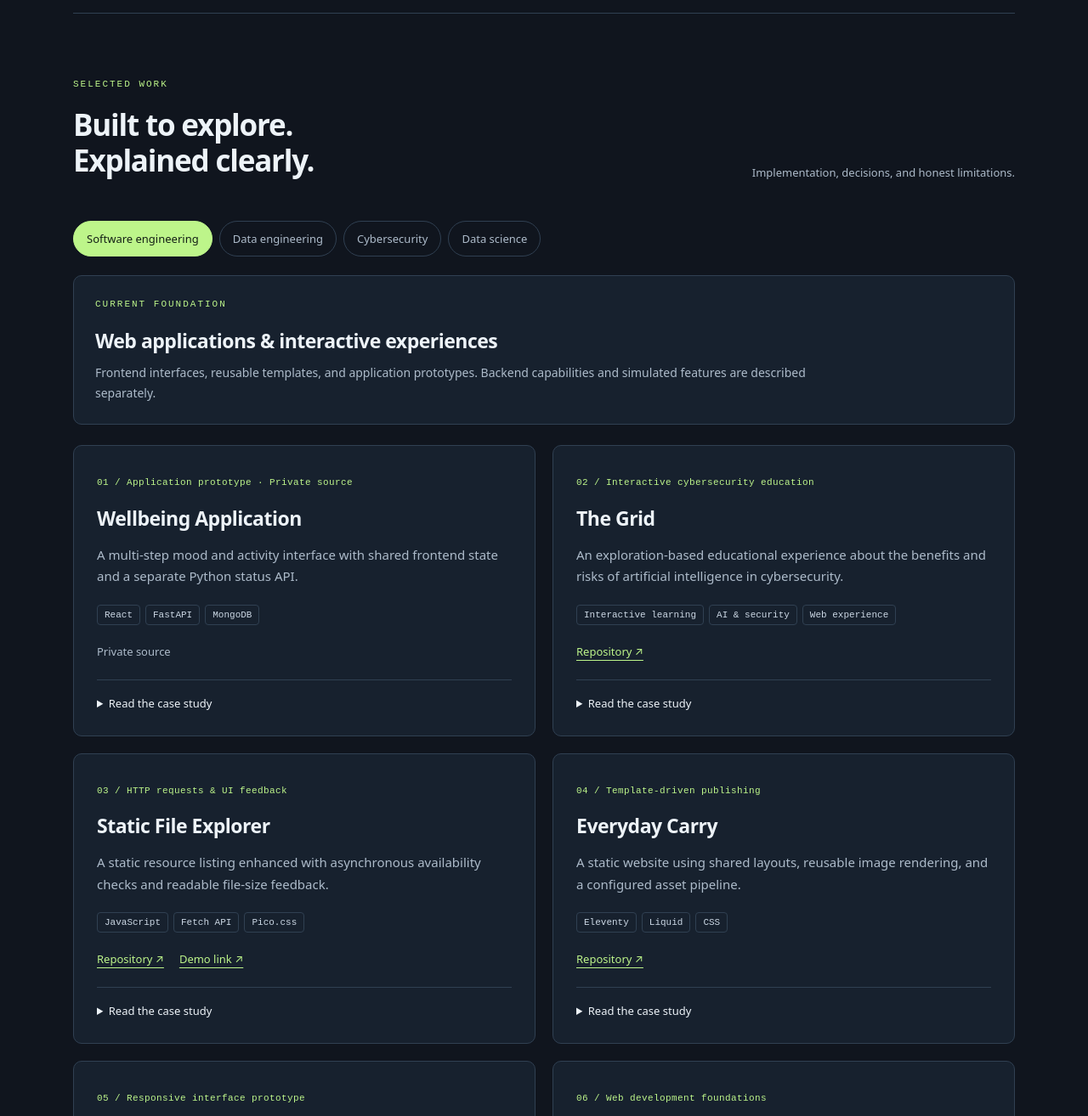
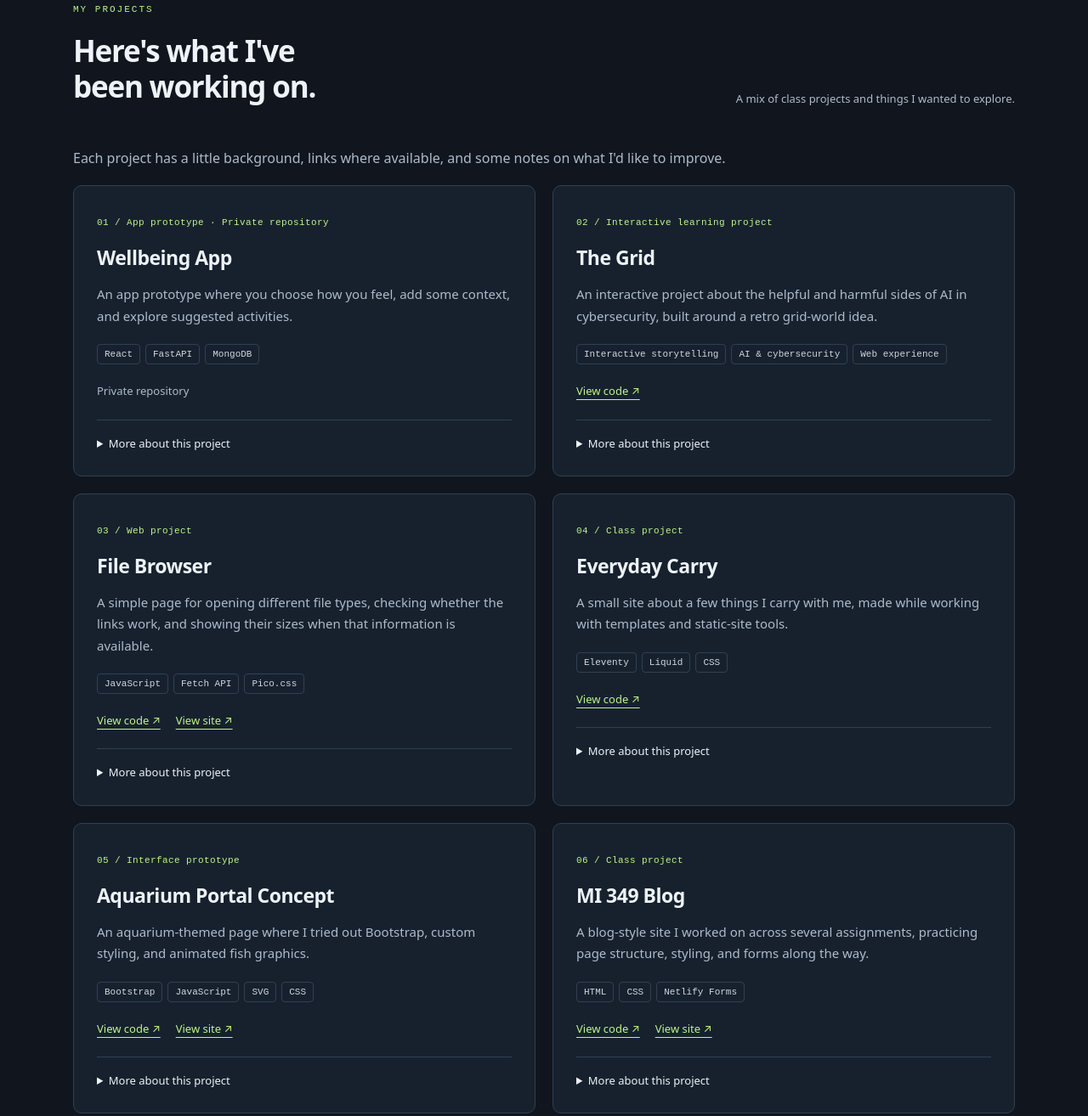
Before and after one commit to duudjack/portfolio, a plain HTML site: page index.html in a window 1280 px wide. Shown: the part 810-2124 px from the top of the page at 85% size. Drawn offline with Linux system fonts and the light colour scheme.

Commit message:
Make website copy more personal and remove career-role filters

```diff
--- a/index.html
+++ b/index.html
@@ -1,8 +1,22 @@
 <!doctype html>
-<html lang="en"><head><meta charset="utf-8"><meta name="viewport" content="width=device-width, initial-scale=1"><meta name="description" content="Mouhamet Diene — developer portfolio featuring web applications, interactive learning, and a roadmap into data and security."><meta name="theme-color" content="#10151e"><title>Mouhamet Diene | Developer Portfolio</title><link rel="stylesheet" href="styles.css"><script src="script.js" defer></script></head>
-<body><a class="skip" href="#main">Skip to content</a><header><nav class="wrap" aria-label="Main navigation"><a class="brand" href="#main">MD<span>.</span> / Mouhamet Diene</a><div class="nav-links"><a href="#projects">Work</a><a href="#roadmap">Next steps</a><a href="#about">About</a><a href="#contact">Contact</a></div></nav></header>
-<main id="main" class="wrap"><section class="hero" aria-labelledby="headline"><div><p class="eyebrow">Developer portfolio / Michigan State University</p><h1 id="headline">Interfaces with purpose.<br><span>Engineering in progress.</span></h1><p class="lead">I’m Mouhamet Diene. I build web projects and interactive experiences that connect interface design, technical communication, and hands-on development.</p><div class="actions"><a class="button primary" href="#projects">Explore my work ↗</a><a class="button" href="https://github.com/duudjack" target="_blank" rel="noopener noreferrer">GitHub ↗</a></div></div><aside class="profile"><p class="eyebrow">Developer profile / 01</p><div class="monogram" aria-hidden="true">md.</div><h2>Mouhamet Diene</h2><p>Web applications.<br>Interactive education.<br>Clear technical explanations.</p><dl><div><dt>Foundation</dt><dd>Frontend development</dd></div><div><dt>Exploring</dt><dd>Backend · Data · Security</dd></div><div><dt>GitHub</dt><dd>@duudjack</dd></div></dl></aside></section>
-<section id="projects"><div class="section-heading"><div><p class="eyebrow">Selected work</p><h2>Built to explore.<br>Explained clearly.</h2></div><p class="muted">Implementation, decisions, and honest limitations.</p></div><div class="filters" role="group" aria-label="Career focus"><button type="button" data-focus="software" aria-pressed="true">Software engineering</button><button type="button" data-focus="data" aria-pressed="false">Data engineering</button><button type="button" data-focus="security" aria-pressed="false">Cybersecurity</button><button type="button" data-focus="science" aria-pressed="false">Data science</button></div><div class="focus-panel" aria-live="polite"><p class="eyebrow" id="focus-label">Current foundation</p><h3 id="focus-title">Web applications & interactive experiences</h3><p id="focus-description">Explore my frontend projects and application prototypes below.</p></div><div id="project-grid" class="grid"></div><noscript><p>JavaScript is needed for project filtering and case studies. Browse the source repositories on <a href="https://github.com/duudjack">GitHub</a>.</p></noscript><p class="review-note">Review scope: descriptions reflect selected source files inspected in November 2026 and prior project discussions. Applications were not executed, demo links were not re-tested, and The Grid’s archive was not unpacked. Source access and verification limits are stated in each case study.</p></section>
-<section id="roadmap"><p class="eyebrow">Next chapter / proposed work</p><h2>Depth before more project cards.</h2><p class="muted">These are development plans, not completed projects or claimed expertise.</p><div class="roadmap-grid"><article class="road"><span class="badge">PLANNED / DATA</span><h3>Security Data Pipeline</h3><p>Ingest an open security dataset into normalized storage, with incremental updates, quality checks, deduplication, and run history.</p></article><article class="road"><span class="badge">PLANNED / SECURITY</span><h3>Application Hardening Study</h3><p>Threat-model an application I control, test within an authorized scope, implement fixes, and document before-and-after verification.</p></article><article class="road"><span class="badge">PLANNED / ANALYSIS</span><h3>Vulnerability Trends Study</h3><p>Answer a specific analytical question using documented data, reproducible exploration, a baseline, and appropriate evaluation.</p></article></div></section>
-<section id="about" class="about"><div><p class="eyebrow">About my work</p><h2>Technical curiosity.<br>A communication-first mindset.</h2><p>My project work at Michigan State University spans web development, interactive storytelling, and educational experiences. I’m interested in making complex ideas approachable through useful interfaces.</p><p>My current portfolio is strongest in frontend development. I’m extending that foundation through backend integration and planned work in data and application security.</p></div><div class="principles"><article><h3>Show the implementation</h3><p>Source links and case studies connect descriptions to concrete work.</p></article><article><h3>Be specific about scope</h3><p>Prototypes, simulated features, and planned work are labeled clearly.</p></article><article><h3>Explain the process</h3><p>My workflow includes AI-assisted development. Case studies separate verified behavior from limitations and next steps.</p></article></div></section>
-<section id="contact"><p class="eyebrow">Get in touch</p><h2>Let’s talk about the work.</h2><p class="muted">For opportunities, project discussions, or questions about a case study.</p><div class="actions"><a class="button primary" href="mailto:maxquillou@gmail.com">Email me ↗</a><a class="button" href="https://www.linkedin.com/in/mouhamet-macquillou-alpha-diene-158481267" target="_blank" rel="noopener noreferrer">LinkedIn ↗</a></div></section></main><footer class="wrap"><span>© <span id="year">2026</span> Mouhamet Diene</span><span>HTML · CSS · JavaScript / No tracking</span></footer></body></html>
+<html lang="en">
+<head>
+<meta charset="utf-8">
+<meta name="viewport" content="width=device-width, initial-scale=1">
+<meta name="description" content="My personal portfolio with projects I've worked on, what I learned from them, and what I'm working on next.">
+<meta name="theme-color" content="#10151e">
+<title>Mouhamet Diene | My Portfolio</title>
+<link rel="stylesheet" href="styles.css">
+<script src="script.js" defer></script>
+</head>
+<body>
+<a class="skip" href="#main">Skip to content</a>
+<header><nav class="wrap" aria-label="Main navigation"><a class="brand" href="#main">MD<span>.</span> / Mouhamet Diene</a><div class="nav-links"><a href="#projects">Projects</a><a href="#roadmap">What's next</a><a href="#about">About</a><a href="#contact">Contact</a></div></nav></header>
+<main id="main" class="wrap">
+<section class="hero" aria-labelledby="headline"><div><p class="eyebrow">Mouhamet Diene / My portfolio</p><h1 id="headline">Things I've made.<br><span>Things I'm figuring out.</span></h1><p class="lead">I'm Mouhamet. This is where I keep some of the projects I've worked on, what went into them, and what I want to do with them next.</p><div class="actions"><a class="button primary" href="#projects">Take a look ↗</a><a class="button" href="https://github.com/duudjack" target="_blank" rel="noopener noreferrer">My GitHub ↗</a></div></div><aside class="profile"><p class="eyebrow">A little about me</p><div class="monogram" aria-hidden="true">md.</div><h2>Mouhamet Diene</h2><p>Web projects, interactive experiences,<br>and ideas I wanted to try out.</p><dl><div><dt>School</dt><dd>Michigan State University</dd></div><div><dt>Interested in</dt><dd>Code · Design · Storytelling</dd></div><div><dt>GitHub</dt><dd>@duudjack</dd></div></dl></aside></section>
+<section id="projects"><div class="section-heading"><div><p class="eyebrow">My projects</p><h2>Here's what I've<br>been working on.</h2></div><p class="muted">A mix of class projects and things I wanted to explore.</p></div><p class="muted">Each project has a little background, links where available, and some notes on what I'd like to improve.</p><div id="project-grid" class="grid"></div><noscript><p>Turn on JavaScript to see the project cards, or browse <a href="https://github.com/duudjack">my repositories on GitHub</a>.</p></noscript><p class="review-note">Some of these are prototypes, and others are smaller projects I used to learn something new. I've included what's working and what still needs attention.</p></section>
+<section id="roadmap"><p class="eyebrow">What's next</p><h2>A few things I want to try.</h2><p class="muted">These are ideas for future projects, not things I've finished.</p><div class="roadmap-grid"><article class="road"><span class="badge">PROJECT IDEA</span><h3>Working with security data</h3><p>I want to take an open security dataset and build a way to collect, clean, and organize it, with checks for missing or duplicate records.</p></article><article class="road"><span class="badge">PROJECT IDEA</span><h3>Making an app more secure</h3><p>I'd like to take one of my own apps, look closely at how it handles access and user information, and document the changes I make.</p></article><article class="road"><span class="badge">PROJECT IDEA</span><h3>Finding patterns in the data</h3><p>I want to use a vulnerability dataset to answer a specific question, put together some useful visuals, and explain what the results do and don't show.</p></article></div></section>
+<section id="about" class="about"><div><p class="eyebrow">About me</p><h2>I like seeing an idea<br>turn into something usable.</h2><p>My work at Michigan State University has given me a chance to try web development, interactive storytelling, and different ways of presenting information.</p><p>Some projects here started with an assignment. Others started with a visual idea or a topic I wanted to explore. I wanted this site to bring them together instead of leaving them scattered across different links.</p></div><div class="principles"><article><h3>How I work</h3><p>I try things out, figure out what's not working, and keep making changes. My process also includes AI-assisted development.</p></article><article><h3>What you'll find here</h3><p>The projects themselves, a bit about how they work, and what I'd do differently the next time around.</p></article><article><h3>Still a work in progress</h3><p>I'll keep adding to this as I improve the projects and have more work to share.</p></article></div></section>
+<section id="contact"><p class="eyebrow">Contact</p><h2>Want to get in touch?</h2><p class="muted">You can email me or find me on LinkedIn.</p><div class="actions"><a class="button primary" href="mailto:maxquillou@gmail.com">Email me ↗</a><a class="button" href="https://www.linkedin.com/in/mouhamet-macquillou-alpha-diene-158481267" target="_blank" rel="noopener noreferrer">LinkedIn ↗</a></div></section>
+</main><footer class="wrap"><span>© <span id="year">2026</span> Mouhamet Diene</span><span>Made with HTML, CSS, and JavaScript</span></footer>
+</body></html>
--- a/script.js
+++ b/script.js
@@ -1,52 +1,59 @@
 const projects = [
- {title:'Wellbeing Application',type:'Application prototype · Private source',stack:['React','FastAPI','MongoDB'],description:'A multi-step mood and activity interface with shared frontend state and a separate Python status API.',implementation:'React Context and guarded routes coordinate the frontend journey. A separate FastAPI service creates and retrieves MongoDB status records.',limits:'Browser-storage login is simulated, not secure authentication. The reviewed status API does not implement the mood/activity workflow. Private source is not included.',next:'Connect one complete workflow to the backend; implement server-side authentication and authorization; add navigation and API tests.',url:null},
- {title:'The Grid',type:'Interactive cybersecurity education',stack:['Interactive learning','AI & security','Web experience'],description:'An exploration-based educational experience about the benefits and risks of artificial intelligence in cybersecurity.',implementation:'An AI-assisted interactive project developed around a retro grid-world learning concept. The public repository currently contains a ZIP archive and a minimal README.',limits:'The archive was not unpacked in the source review. This is educational content, not an operational security tool or machine-learning model.',next:'Extract browsable source, publish setup instructions and research sources, and add a demo and interaction checks.',url:'https://github.com/duudjack/The-grid-AI-X-Cybersecurity-'},
- {title:'Static File Explorer',type:'HTTP requests & UI feedback',stack:['JavaScript','Fetch API','Pico.css'],description:'A static resource listing enhanced with asynchronous availability checks and readable file-size feedback.',implementation:'Requests begin with HEAD and fall back to GET when needed. Availability indicators and a byte-formatting utility update the hardcoded resource table.',limits:'Not a general-purpose file manager. Resources are hardcoded and file sizes depend on response headers.',next:'Use a structured manifest, add filtering and sorting, and test formatting and request fallback behavior.',url:'https://github.com/duudjack/file-browser',demo:'https://filebrowsermouhamet.netlify.app/'},
- {title:'Everyday Carry',type:'Template-driven publishing',stack:['Eleventy','Liquid','CSS'],description:'A static website using shared layouts, reusable image rendering, and a configured asset pipeline.',implementation:'Liquid templates use a shared layout. Eleventy configuration defines asset passthrough and an itemImage shortcode.',limits:'A small content-focused course project; no backend or data engineering pipeline is claimed.',next:'Move item content into structured data, generate pages from a common template, and automate build checks.',url:'https://github.com/duudjack/11y-everyday-carry-website'},
- {title:'Aquarium Portal Concept',type:'Responsive interface prototype',stack:['Bootstrap','JavaScript','SVG','CSS'],description:'An unofficial educational member-portal concept with responsive layout and generated fish graphics.',implementation:'Bootstrap supports the layout, custom CSS defines the visual style, and JavaScript generates decorative SVG fish. Form submission displays an alert.',limits:'No working authentication or verified social-login integration. Not affiliated with or commissioned by the aquarium.',next:'Replace placeholder actions, fix invalid CSS, improve labels and keyboard states, and support reduced motion.',url:'https://github.com/duudjack/framework-challenge',demo:'https://frameworkproject.netlify.app/'},
- {title:'MI 349 Blog',type:'Web development foundations',stack:['HTML','CSS','Netlify Forms'],description:'A multi-page publishing project practicing content structure, navigation, styling, and contact forms.',implementation:'Separate pages organize articles, background, and contact information. Contact markup includes labels and Netlify form-processing attributes.',limits:'A foundational web project. Production deployment and form delivery were not tested in the source review.',next:'Check accessibility and responsive layouts, replace placeholders, and document form behavior.',url:'https://github.com/duudjack/mi349_blog',demo:'https://tubular-brioche-eca97b.netlify.app'}
+ {title:'Wellbeing App',type:'App prototype · Private repository',stack:['React','FastAPI','MongoDB'],description:'An app prototype where you choose how you feel, add some context, and explore suggested activities.',implementation:'The React side has screens for choosing a mood, picking an activity, and following the instructions. It uses shared state and route guards to move between screens. There is also a separate FastAPI service that saves and retrieves status records in MongoDB.',limits:'The login is a browser-storage simulation, not real authentication. The status API is not connected to the mood and activity flow yet. The repository is private.',next:'I want to connect the screens to the backend, add proper authentication, and test the full flow.',url:null},
+ {title:'The Grid',type:'Interactive learning project',stack:['Interactive storytelling','AI & cybersecurity','Web experience'],description:'An interactive project about the helpful and harmful sides of AI in cybersecurity, built around a retro grid-world idea.',implementation:'This project came from wanting to make the topic something you could explore instead of just read through. I worked on the concept and iterations with AI assistance. The public repository currently has the project packaged as a ZIP.',limits:'It is an educational experience, not a tool that detects attacks. The source is still packaged in an archive, so it needs a cleaner repository setup.',next:'I want to organize the source files, add clearer setup instructions and research links, and put together an easy-to-access demo.',url:'https://github.com/duudjack/The-grid-AI-X-Cybersecurity-'},
+ {title:'File Browser',type:'Web project',stack:['JavaScript','Fetch API','Pico.css'],description:'A simple page for opening different file types, checking whether the links work, and showing their sizes when that information is available.',implementation:'The page checks links with HEAD requests first and falls back to GET when needed. JavaScript updates the status beside each file and formats the file sizes into something easier to read.',limits:'The file list is written into the page. It does not upload files or browse a real directory, and file sizes depend on the response headers.',next:'I would like to load the list from a data file, add search and sorting, and test how the page handles failed requests.',url:'https://github.com/duudjack/file-browser',demo:'https://filebrowsermouhamet.netlify.app/'},
+ {title:'Everyday Carry',type:'Class project',stack:['Eleventy','Liquid','CSS'],description:'A small site about a few things I carry with me, made while working with templates and static-site tools.',implementation:'The pages use a shared Liquid layout. The Eleventy configuration copies the images and styles into the finished site and includes a reusable image shortcode.',limits:'It is a small content site rather than an app with a backend.',next:'I would move the item information into one data file and use a common template to generate the pages.',url:'https://github.com/duudjack/11y-everyday-carry-website'},
+ {title:'Aquarium Portal Concept',type:'Interface prototype',stack:['Bootstrap','JavaScript','SVG','CSS'],description:'An aquarium-themed page where I tried out Bootstrap, custom styling, and animated fish graphics.',implementation:'Bootstrap handles the layout, while the custom CSS gives the page its look. JavaScript generates the decorative SVG fish. Submitting the form displays an alert.',limits:'The login and social buttons are part of the interface concept, not working authentication. This was an unofficial educational project, not work commissioned by the aquarium.',next:'I want to clean up the placeholder actions, improve the form labels and keyboard controls, and add a reduced-motion option.',url:'https://github.com/duudjack/framework-challenge',demo:'https://frameworkproject.netlify.app/'},
+ {title:'MI 349 Blog',type:'Class project',stack:['HTML','CSS','Netlify Forms'],description:'A blog-style site I worked on across several assignments, practicing page structure, styling, and forms along the way.',implementation:'It has separate pages for posts, background information, and contact details, with a shared stylesheet. The contact form has labeled inputs and markup for Netlify Forms.',limits:'It is a basic static site. Form delivery still needs to be checked on the hosted version.',next:'I would check the mobile layout and accessibility, remove any remaining placeholder content, and make sure the contact form works as expected.',url:'https://github.com/duudjack/mi349_blog',demo:'https://tubular-brioche-eca97b.netlify.app'}
 ];
-const focusContent = {
- software: {label:'Current foundation', title:'Web applications & interactive experiences', description:'Frontend interfaces, reusable templates, and application prototypes. Backend capabilities and simulated features are described separately.', ids:[0,1,2,3,4,5]},
- data: {label:'Developing focus', title:'Toward dependable data workflows', description:'HTTP resource checks and a MongoDB status service are supporting experience—not a completed data engineering pipeline. The planned pipeline below will target ingestion, modeling, quality checks, and recovery.', ids:[2,0]},
- security: {label:'Education + planned hardening', title:'Security concepts, clearly communicated', description:'An educational experience and an application prototype with explicit security limitations. No penetration-testing, secure-authentication, or operational detection expertise is claimed.', ids:[1,0]},
- science: {label:'Developing focus', title:'Reproducible analysis is the next step', description:'The reviewed projects do not establish completed statistical modeling or machine learning. Interactive presentation is supporting experience; the planned analytical study is listed below.', ids:[]}
-};
+
 function element(tag, text, className) {
- const node=document.createElement(tag);
- if(text!==undefined) node.textContent=text;
- if(className) node.className=className;
+ const node = document.createElement(tag);
+ if (text !== undefined) node.textContent = text;
+ if (className) node.className = className;
  return node;
 }
-function externalLink(label,url) {
- const link=element('a',label);link.href=url;link.target='_blank';link.rel='noopener noreferrer';return link;
+
+function externalLink(label, url) {
+ const link = element('a', label);
+ link.href = url;
+ link.target = '_blank';
+ link.rel = 'noopener noreferrer';
+ return link;
 }
-function projectCard(project,index) {
- const card=element('article',undefined,'project');
- card.append(element('span',String(index+1).padStart(2,'0')+' / '+project.type,'project-type'),element('h3',project.title),element('p',project.description));
- const tags=element('div',undefined,'tags');project.stack.forEach(item=>tags.append(element('span',item,'tag')));card.append(tags);
- const links=element('div',undefined,'links');
- if(project.url) links.append(externalLink('Repository ↗',project.url));else links.append(element('span','Private source','muted'));
- if(project.demo) links.append(externalLink('Demo link ↗',project.demo));card.append(links);
- const details=element('details');details.append(element('summary','Read the case study'));
- const content=element('div',undefined,'case');
- [['Implementation',project.implementation],['Current limitations',project.limits],['Next improvements',project.next]].forEach(([heading,text])=>content.append(element('h4',heading),element('p',text)));
- details.append(content);card.append(details);return card;
+
+function projectCard(project, index) {
+ const card = element('article', undefined, 'project');
+ card.append(
+  element('span', String(index + 1).padStart(2, '0') + ' / ' + project.type, 'project-type'),
+  element('h3', project.title),
+  element('p', project.description)
+ );
+ const tags = element('div', undefined, 'tags');
+ project.stack.forEach(item => tags.append(element('span', item, 'tag')));
+ card.append(tags);
+ const links = element('div', undefined, 'links');
+ if (project.url) links.append(externalLink('View code ↗', project.url));
+ else links.append(element('span', 'Private repository', 'muted'));
+ if (project.demo) links.append(externalLink('View site ↗', project.demo));
+ card.append(links);
+ const details = element('details');
+ details.append(element('summary', 'More about this project'));
+ const content = element('div', undefined, 'case');
+ [
+  ['How it works', project.implementation],
+  ['Still needs work', project.limits],
+  ["What I'd do next", project.next]
+ ].forEach(([heading, text]) => content.append(element('h4', heading), element('p', text)));
+ details.append(content);
+ card.append(details);
+ return card;
 }
-function renderFocus(requested) {
- const role=Object.prototype.hasOwnProperty.call(focusContent,requested)?requested:'software';
- const focus=focusContent[role];
- document.querySelectorAll('[data-focus]').forEach(button=>button.setAttribute('aria-pressed',String(button.dataset.focus===role)));
- document.getElementById('focus-label').textContent=focus.label;
- document.getElementById('focus-title').textContent=focus.title;
- document.getElementById('focus-description').textContent=focus.description;
- const grid=document.getElementById('project-grid');grid.replaceChildren();
- focus.ids.forEach(index=>grid.append(projectCard(projects[index],index)));
- if(!focus.ids.length) grid.append(element('p','No completed data science case study is claimed yet. See the proposed Vulnerability Trends Study in the roadmap.','empty'));
+
+const grid = document.getElementById('project-grid');
+if (grid) {
+ grid.replaceChildren();
+ projects.forEach((project, index) => grid.append(projectCard(project, index)));
 }
-document.querySelectorAll('[data-focus]').forEach(button=>button.addEventListener('click',()=>{
- renderFocus(button.dataset.focus);
- try {const url=new URL(window.location.href);url.searchParams.set('focus',button.dataset.focus);history.replaceState(null,'',url);} catch(error) {}
-}));
-renderFocus(new URLSearchParams(window.location.search).get('focus'));
-document.getElementById('year').textContent=new Date().getFullYear();
+const year = document.getElementById('year');
+if (year) year.textContent = new Date().getFullYear();
```
